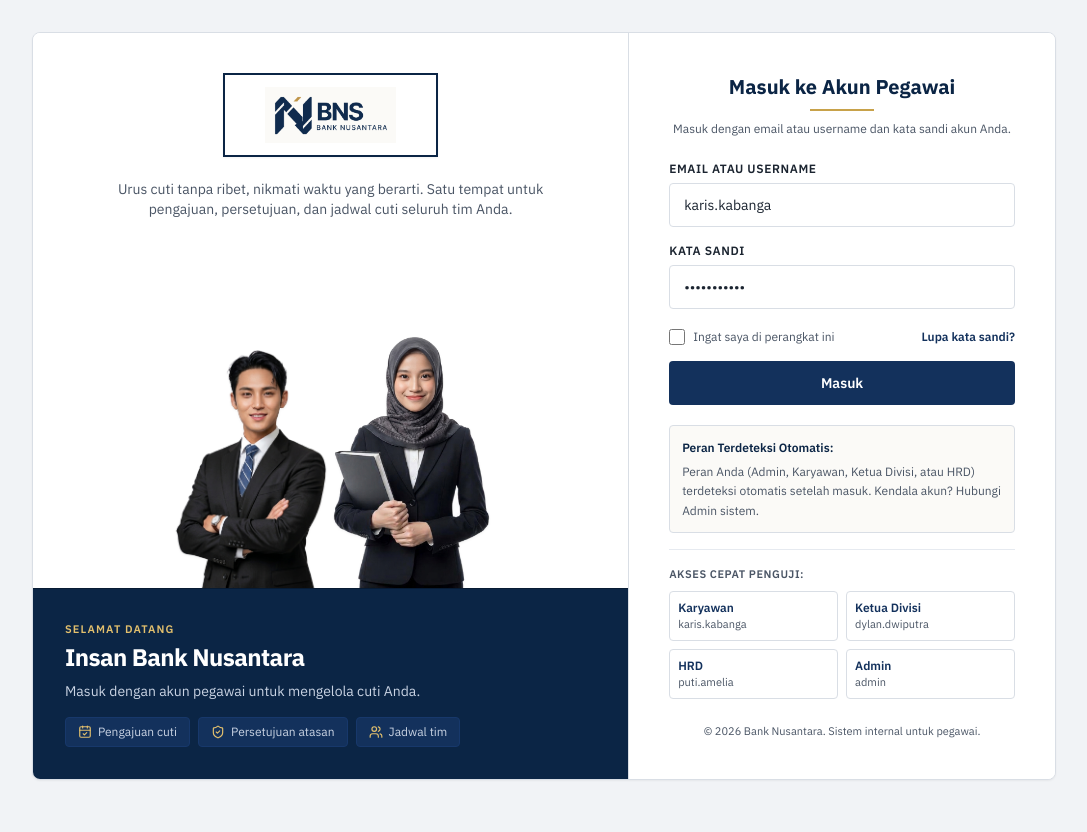
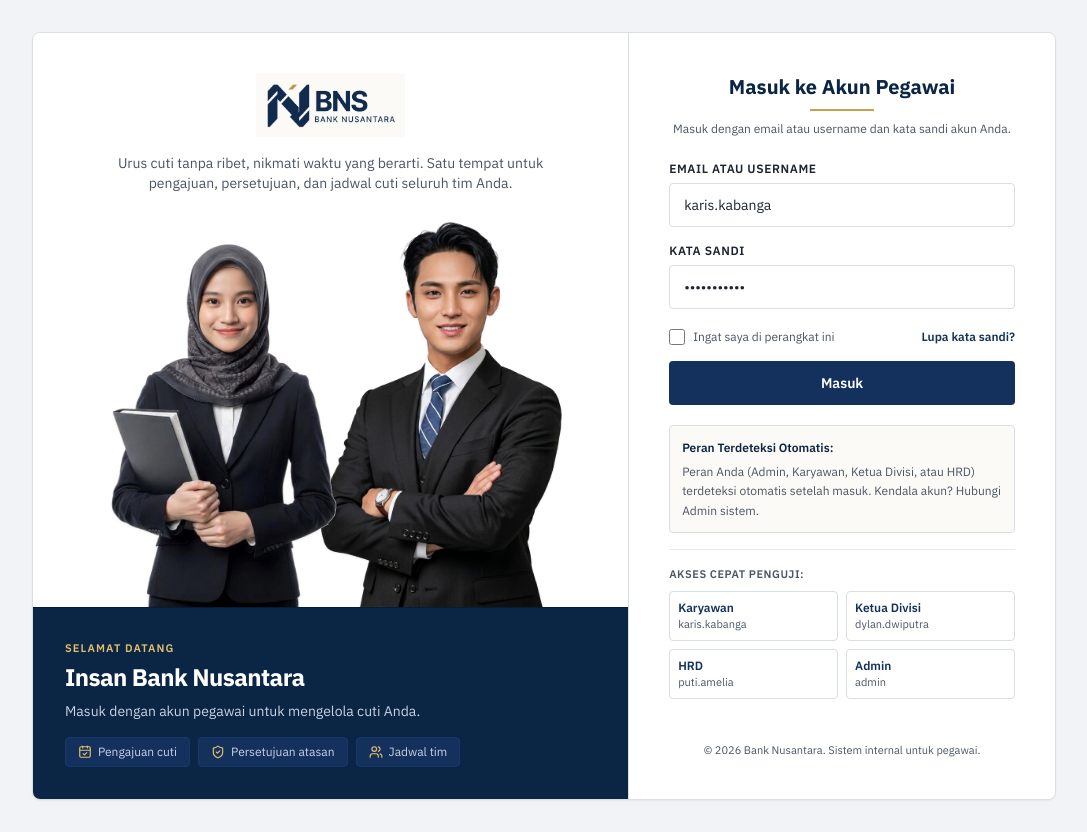
Before and after one commit to putiamelia/FINAL-WEB-2026_SISTEM-MANAJEMEN-KARYAWAN-CUTI, a Next.js app: page / in a window 1280 px wide. Shown: the whole page, without its empty margins (96-1183 px from the left). Built offline with nearby package versions, Linux system fonts and the light colour scheme.

Commit message:
style(login): enlarge employee hero figures and remove outer border box on logo

```diff
--- a/app/page.jsx
+++ b/app/page.jsx
@@ -64,12 +64,12 @@ export default function LoginPage() {
           {/* Bagian Atas: Logo & Tagline */}
           <div className="pt-8 sm:pt-10 px-6 sm:px-8 pb-0 text-center flex-1 flex flex-col justify-between">
             <div>
-              {/* Logo BNS dalam bingkai navy seperti mockup */}
-              <div className="inline-block border-2 border-[#0B2545] p-3 px-8 sm:px-10 mb-4 bg-white shadow-sm">
+              {/* Logo BNS bersih tanpa garis kotak luar */}
+              <div className="mb-3 sm:mb-4">
                 <img
                   src="/assets/logo-bns.png"
                   alt="Bank Nusantara Logo"
-                  className="h-12 sm:h-14 w-auto mx-auto object-contain"
+                  className="h-14 sm:h-16 w-auto mx-auto object-contain"
                 />
               </div>
               <p className="text-xs sm:text-sm text-[#4A5565] max-w-sm sm:max-w-md mx-auto leading-relaxed">
@@ -77,18 +77,18 @@ export default function LoginPage() {
               </p>
             </div>
 
-            {/* Foto Karyawan BNS: Wanita di kiri, Pria di kanan, menyatu langsung dengan latar tanpa kotak pembatas */}
-            <div className="mt-6 flex items-end justify-center -space-x-3 sm:-space-x-4 px-4 overflow-hidden pt-2">
-              <div className="w-36 sm:w-44 h-52 sm:h-60 relative z-10 flex items-end">
+            {/* Foto Karyawan BNS: Ukuran besar, Karyawati (hijab) di kiri, Karyawan (jas) di kanan, menyatu langsung dengan latar */}
+            <div className="mt-4 sm:mt-6 flex items-end justify-center -space-x-6 sm:-space-x-10 px-2 overflow-hidden">
+              <div className="w-48 sm:w-56 md:w-64 h-64 sm:h-80 md:h-[370px] relative z-10 flex items-end justify-center">
                 <img
-                  src="/assets/foto-karyawati.png"
+                  src="/assets/foto-karyawan.png"
                   alt="Karyawati Bank Nusantara"
                   className="w-full h-full object-contain object-bottom drop-shadow-sm"
                 />
               </div>
-              <div className="w-36 sm:w-44 h-56 sm:h-64 relative z-0 flex items-end">
+              <div className="w-48 sm:w-56 md:w-64 h-68 sm:h-84 md:h-[390px] relative z-0 flex items-end justify-center">
                 <img
-                  src="/assets/foto-karyawan.png"
+                  src="/assets/foto-karyawati.png"
                   alt="Karyawan Bank Nusantara"
                   className="w-full h-full object-contain object-bottom drop-shadow-sm"
                 />
```
